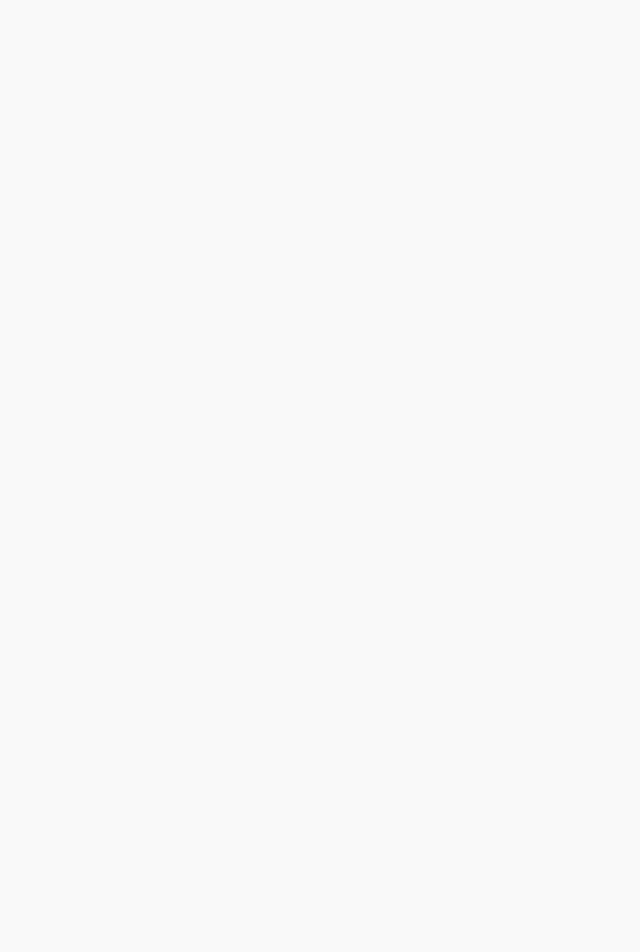
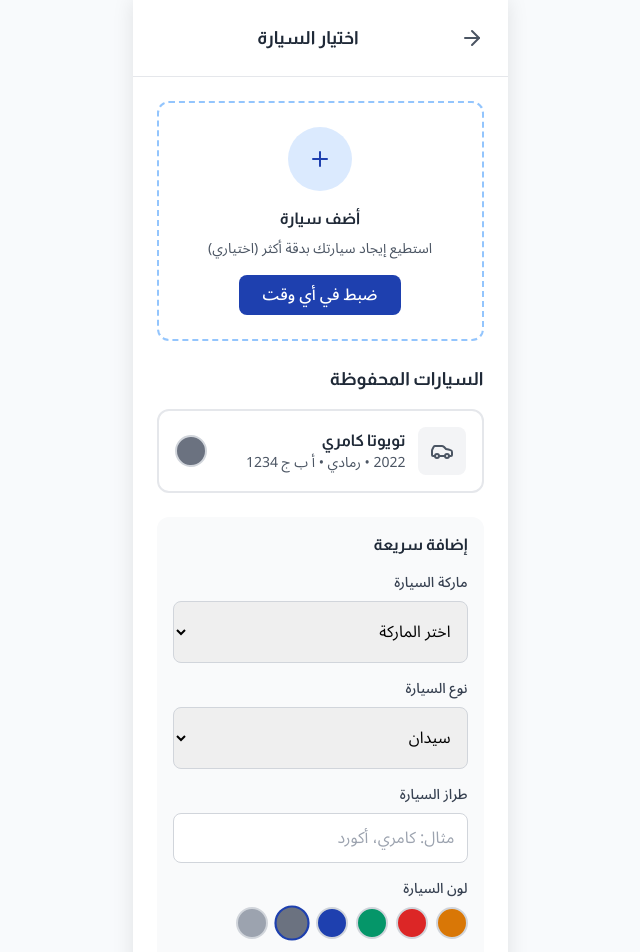
Before and after one commit to lonsieur-bit/prorpo, a React (Vite) app: page /car-selection in a window 1280 px wide. Before the commit this address had no page. Shown: the top 952 px of the page, without its empty margins (320-960 px from the left). Before the commit the page ends 800 px from the top, so only its background shows below. Built offline with nearby package versions, Linux system fonts and the light colour scheme.

Commit message:
Update car manager with single color selection and car selection interface

```diff
--- a/src/App.tsx
+++ b/src/App.tsx
@@ -13,6 +13,7 @@ import OrderTracking from './components/OrderTracking';
 import UserProfile from './components/UserProfile';
 import LocationManager from './components/LocationManager';
 import CarManager from './components/CarManager';
+import CarSelection from './components/CarSelection';
 import GiftsPage from './components/GiftsPage';
 import OrdersPage from './components/OrdersPage';
 import { AppProvider } from './context/AppContext';
@@ -36,6 +37,7 @@ function App() {
             <Route path="/profile" element={<UserProfile />} />
             <Route path="/location" element={<LocationManager />} />
             <Route path="/cars" element={<CarManager />} />
+            <Route path="/car-selection" element={<CarSelection />} />
             <Route path="/gifts" element={<GiftsPage />} />
             <Route path="/orders" element={<OrdersPage />} />
           </Routes>
--- a/src/components/CarManager.tsx
+++ b/src/components/CarManager.tsx
@@ -39,20 +39,20 @@ export default function CarManager() {
     brand: '',
     model: '',
     year: '',
-    color: '#1E40AF',
+    color: '#6B7280',
     plateNumber: '',
     type: 'sedan' as 'sedan' | 'suv' | 'hatchback' | 'truck'
   });
 
   const colors = [
-    { name: 'أزرق', value: '#1E40AF' },
+    { name: 'ذهبي', value: '#D97706' },
     { name: 'أحمر', value: '#DC2626' },
     { name: 'أخضر', value: '#059669' },
+    { name: 'أزرق', value: '#1E40AF' },
+    { name: 'رمادي', value: '#6B7280' },
+    { name: 'رمادي فاتح', value: '#9CA3AF' },
     { name: 'أسود', value: '#1F2937' },
-    { name: 'أبيض', value: '#F9FAFB' },
-    { name: 'فضي', value: '#6B7280' },
-    { name: 'ذهبي', value: '#D97706' },
-    { name: 'بني', value: '#7C2D12' }
+    { name: 'أبيض', value: '#F9FAFB' }
   ];
 
   const carTypes = [
@@ -77,7 +77,7 @@ export default function CarManager() {
         brand: '',
         model: '',
         year: '',
-        color: '#1E40AF',
+        color: '#6B7280',
         plateNumber: '',
         type: 'sedan'
       });
@@ -217,10 +217,11 @@ export default function CarManager() {
 
                 <div>
                   <label className="block text-sm font-almarai font-medium text-gray-700 mb-2">اللون</label>
-                  <div className="grid grid-cols-4 gap-2">
+                  <div className="grid grid-cols-4 gap-3">
                     {colors.map((color) => (
                       <button
                         key={color.value}
+                        type="button"
                         onClick={() => setNewCar(prev => ({ ...prev, color: color.value }))}
                         className={`p-3 rounded-lg border-2 transition-all ${
                           newCar.color === color.value
@@ -229,7 +230,9 @@ export default function CarManager() {
                         }`}
                       >
                         <div
-                          className="w-6 h-6 rounded-full mx-auto mb-1 border"
+                          className={`w-6 h-6 rounded-full mx-auto mb-1 ${
+                            color.value === '#F9FAFB' ? 'border-2 border-gray-300' : 'border'
+                          }`}
                           style={{ backgroundColor: color.value }}
                         ></div>
                         <span className="text-xs font-arabic-city">{color.name}</span>
--- /dev/null
+++ b/src/components/CarSelection.tsx
@@ -0,0 +1,224 @@
+import React, { useState } from 'react';
+import { useNavigate } from 'react-router-dom';
+import { ArrowRight, Plus, Car } from 'lucide-react';
+
+interface SavedCar {
+  id: string;
+  brand: string;
+  model: string;
+  year: string;
+  color: string;
+  plateNumber: string;
+  type: 'sedan' | 'suv' | 'hatchback' | 'truck';
+}
+
+export default function CarSelection() {
+  const navigate = useNavigate();
+  const [selectedCar, setSelectedCar] = useState<string | null>(null);
+
+  const savedCars: SavedCar[] = [
+    {
+      id: '1',
+      brand: 'تويوتا',
+      model: 'كامري',
+      year: '2022',
+      color: '#6B7280',
+      plateNumber: 'أ ب ج 1234',
+      type: 'sedan'
+    }
+  ];
+
+  const colors = [
+    { name: 'ذهبي', value: '#D97706' },
+    { name: 'أحمر', value: '#DC2626' },
+    { name: 'أخضر', value: '#059669' },
+    { name: 'أزرق', value: '#1E40AF' },
+    { name: 'رمادي', value: '#6B7280' },
+    { name: 'رمادي فاتح', value: '#9CA3AF' }
+  ];
+
+  const [newCarForm, setNewCarForm] = useState({
+    brand: '',
+    model: '',
+    year: '',
+    color: '#6B7280',
+    plateNumber: '',
+    type: 'sedan' as 'sedan' | 'suv' | 'hatchback' | 'truck'
+  });
+
+  const carTypes = [
+    { value: 'sedan', label: 'سيدان' },
+    { value: 'suv', label: 'دفع رباعي' },
+    { value: 'hatchback', label: 'هاتشباك' },
+    { value: 'truck', label: 'شاحنة' }
+  ];
+
+  const getColorName = (colorValue: string) => {
+    const color = colors.find(c => c.value === colorValue);
+    return color ? color.name : 'غير محدد';
+  };
+
+  return (
+    <div className="screen-container">
+      <div className="flex flex-col h-full">
+        <div className="flex items-center justify-between p-6 border-b border-gray-200">
+          <button onClick={() => navigate(-1)}>
+            <ArrowRight size={24} className="text-gray-600" />
+          </button>
+          <h1 className="text-lg font-almarai font-bold text-gray-800">اختيار السيارة</h1>
+          <div></div>
+        </div>
+
+        <div className="flex-1 overflow-y-auto p-6">
+          {/* Add New Car Section */}
+          <div className="bg-white border-2 border-dashed border-primary-300 rounded-xl p-6 mb-6 text-center">
+            <div className="bg-primary-100 w-16 h-16 rounded-full flex items-center justify-center mx-auto mb-4">
+              <Plus size={24} className="text-primary-600" />
+            </div>
+            <h3 className="font-almarai font-bold text-gray-800 mb-2">أضف سيارة</h3>
+            <p className="text-sm font-arabic-city text-gray-600 mb-4">
+              استطيع إيجاد سيارتك بدقة أكثر (اختياري)
+            </p>
+            <button
+              onClick={() => navigate('/cars')}
+              className="bg-primary-600 text-white px-6 py-2 rounded-lg font-medium"
+            >
+              ضبط في أي وقت
+            </button>
+          </div>
+
+          {/* Saved Cars */}
+          {savedCars.length > 0 && (
+            <div className="mb-6">
+              <h2 className="text-lg font-almarai font-bold text-gray-800 mb-4">السيارات المحفوظة</h2>
+              <div className="space-y-3">
+                {savedCars.map((car) => (
+                  <div
+                    key={car.id}
+                    className={`bg-white border-2 rounded-xl p-4 cursor-pointer transition-all ${
+                      selectedCar === car.id
+                        ? 'border-primary-600 bg-primary-50'
+                        : 'border-gray-200 hover:border-primary-300'
+                    }`}
+                    onClick={() => setSelectedCar(car.id)}
+                  >
+                    <div className="flex items-center gap-3">
+                      <div className="bg-gray-100 p-3 rounded-lg">
+                        <Car size={24} className="text-gray-600" />
+                      </div>
+                      <div className="flex-1">
+                        <h3 className="font-almarai font-bold text-gray-800">
+                          {car.brand} {car.model}
+                        </h3>
+                        <p className="text-sm font-arabic-city text-gray-600">
+                          {car.year} • {getColorName(car.color)} • {car.plateNumber}
+                        </p>
+                      </div>
+                      <div
+                        className={`w-8 h-8 rounded-full border-2 ${
+                          car.color === '#F9FAFB' ? 'border-gray-400' : 'border-gray-300'
+                        }`}
+                        style={{ backgroundColor: car.color }}
+                      ></div>
+                    </div>
+                  </div>
+                ))}
+              </div>
+            </div>
+          )}
+
+          {/* Quick Add Form */}
+          <div className="bg-gray-50 rounded-xl p-4">
+            <h3 className="font-almarai font-bold text-gray-800 mb-4">إضافة سريعة</h3>
+
+            <div className="space-y-4">
+              <div>
+                <label className="block text-sm font-almarai font-medium text-gray-700 mb-2">ماركة السيارة</label>
+                <select
+                  value={newCarForm.brand}
+                  onChange={(e) => setNewCarForm(prev => ({ ...prev, brand: e.target.value }))}
+                  className="input-field"
+                >
+                  <option value="">اختر الماركة</option>
+                  <option value="تويوتا">تويوتا</option>
+                  <option value="هوندا">هوندا</option>
+                  <option value="نيسان">نيسان</option>
+                  <option value="هيونداي">هيونداي</option>
+                  <option value="كيا">كيا</option>
+                  <option value="مازدا">مازدا</option>
+                  <option value="فورد">فورد</option>
+                  <option value="شيفروليه">شيفروليه</option>
+                </select>
+              </div>
+
+              <div>
+                <label className="block text-sm font-almarai font-medium text-gray-700 mb-2">نوع السيارة</label>
+                <select
+                  value={newCarForm.type}
+                  onChange={(e) => setNewCarForm(prev => ({ ...prev, type: e.target.value as any }))}
+                  className="input-field"
+                >
+                  {carTypes.map(type => (
+                    <option key={type.value} value={type.value}>{type.label}</option>
+                  ))}
+                </select>
+              </div>
+
+              <div>
+                <label className="block text-sm font-almarai font-medium text-gray-700 mb-2">طراز السيارة</label>
+                <input
+                  type="text"
+                  value={newCarForm.model}
+                  onChange={(e) => setNewCarForm(prev => ({ ...prev, model: e.target.value }))}
+                  className="input-field"
+                  placeholder="مثال: كامري، أكورد"
+                />
+              </div>
+
+              <div>
+                <label className="block text-sm font-almarai font-medium text-gray-700 mb-2">لون السيارة</label>
+                <div className="flex gap-2 flex-wrap">
+                  {colors.map((color) => (
+                    <button
+                      key={color.value}
+                      type="button"
+                      onClick={() => setNewCarForm(prev => ({ ...prev, color: color.value }))}
+                      className={`w-8 h-8 rounded-full border-2 transition-all ${
+                        newCarForm.color === color.value
+                          ? 'border-primary-600 scale-110'
+                          : color.value === '#F9FAFB'
+                          ? 'border-gray-400'
+                          : 'border-gray-300'
+                      }`}
+                      style={{ backgroundColor: color.value }}
+                    />
+                  ))}
+                </div>
+              </div>
+
+              <div>
+                <label className="block text-sm font-almarai font-medium text-gray-700 mb-2">لوحة السيارة</label>
+                <input
+                  type="text"
+                  value={newCarForm.plateNumber}
+                  onChange={(e) => setNewCarForm(prev => ({ ...prev, plateNumber: e.target.value }))}
+                  className="input-field"
+                  placeholder="123456 ABC"
+                />
+              </div>
+            </div>
+          </div>
+        </div>
+
+        <div className="p-6 border-t border-gray-200">
+          <button
+            onClick={() => navigate(-1)}
+            className="w-full bg-primary-600 text-white font-almarai font-bold py-4 px-6 rounded-xl hover:bg-primary-700 transition-colors"
+          >
+            إضافة
+          </button>
+        </div>
+      </div>
+    </div>
+  );
+}
```
Also changed, not shown: src/components/BookingDetails.tsx (+1 -8 lines).
